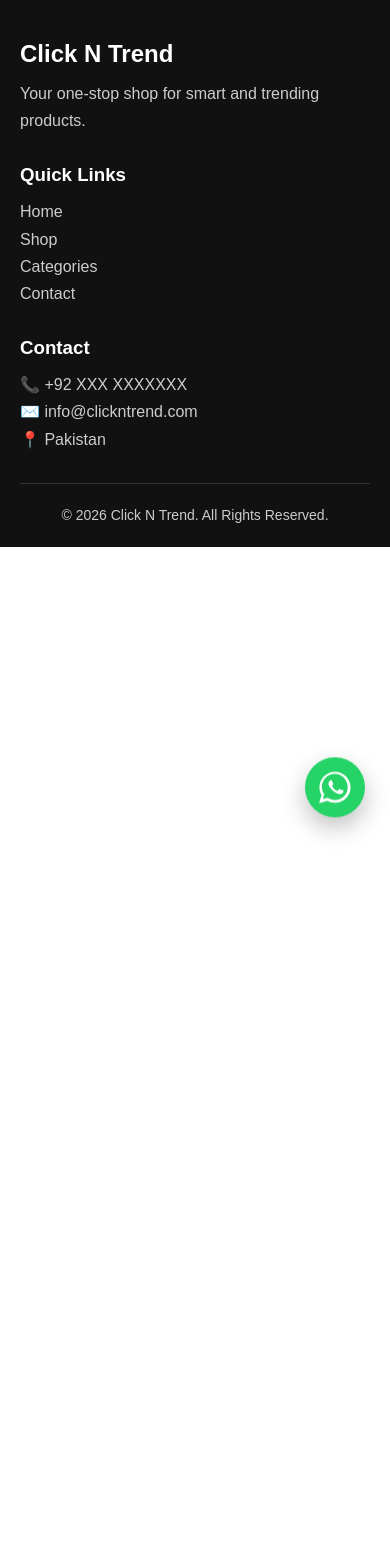
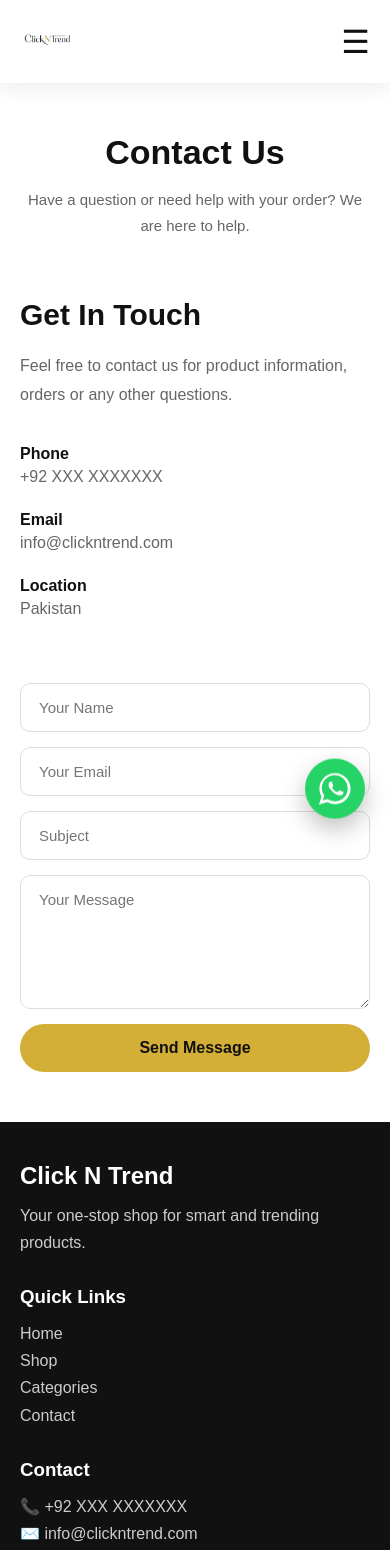
Before and after one commit to muhammadayanjavaid17-sys/Click-N-Trend, a React (Vite) app: page /contact in a window 390 px wide. Shown: the top 1550 px of the page. Before the commit the page ends 844 px from the top, so only its background shows below. Built offline with nearby package versions, Linux system fonts and the light colour scheme.

Commit message:
Fix navigation and mobile layout

```diff
--- a/src/App.jsx
+++ b/src/App.jsx
@@ -10,37 +10,77 @@
 import FloatingWhatsApp from "./components/FloatingWhatsApp";
 import Cart from "./components/Cart";
 import ProductDetails from "./components/ProductDetails";
+import Contact from "./components/Contact";
 
-function Home({
-  search,
-  category,
-  setCategory,
-}) {
+import "./App.css";
+
+
+function Home() {
   return (
     <>
-      <Header
-        search={search}
-        setSearch={() => {}}
-      />
+      <Hero />
+    </>
+  );
+}
 
-      <main>
-        <Hero />
+
+function Shop({ search, category }) {
+  return (
+    <main>
+      <section className="page-section">
+        <h1>Shop</h1>
+        <p>Explore our latest smart and trending products.</p>
+
+        <FeaturedProducts
+          search={search}
+          category={category}
+        />
+      </section>
+    </main>
+  );
+}
+
+
+function CategoriesPage({ category, setCategory }) {
+  return (
+    <main>
+      <section className="page-section">
+        <h1>Shop by Category</h1>
+        <p>Explore products from our different categories.</p>
 
         <Categories
           category={category}
           setCategory={setCategory}
         />
+      </section>
+    </main>
+  );
+}
 
-        <FeaturedProducts
-          search={search}
-          category={category}
-        />
+
+function About() {
+  return (
+    <main>
+      <section className="page-section about-page">
+        <h1>About Click N Trend</h1>
+
+        <p>
+          Welcome to Click N Trend — your one-stop shop for
+          smart, useful and trending products.
+        </p>
+
+        <p>
+          We focus on bringing carefully selected products
+          that make everyday life easier, smarter and more
+          convenient.
+        </p>
 
         <WhyChooseUs />
-      </main>
-    </>
+      </section>
+    </main>
   );
 }
+
 
 function App() {
   const [search, setSearch] = useState("");
@@ -48,31 +88,73 @@
 
   return (
     <div className="app">
+
+      {/* Header stays on every page */}
+      <Header
+        search={search}
+        setSearch={setSearch}
+      />
+
       <Routes>
+
+        {/* HOME */}
         <Route
           path="/"
+          element={<Home />}
+        />
+
+        {/* SHOP */}
+        <Route
+          path="/shop"
           element={
-            <Home
+            <Shop
               search={search}
+              category={category}
+            />
+          }
+        />
+
+        {/* CATEGORIES */}
+        <Route
+          path="/categories"
+          element={
+            <CategoriesPage
               category={category}
               setCategory={setCategory}
             />
           }
         />
 
+        {/* ABOUT */}
+        <Route
+          path="/about"
+          element={<About />}
+        />
+
+        {/* CONTACT */}
+        <Route
+          path="/contact"
+          element={<Contact />}
+        />
+
+        {/* CART */}
         <Route
           path="/cart"
           element={<Cart />}
         />
 
+        {/* PRODUCT DETAILS */}
         <Route
           path="/product/:id"
           element={<ProductDetails />}
         />
+
       </Routes>
 
       <Footer />
+
       <FloatingWhatsApp />
+
     </div>
   );
 }
--- /dev/null
+++ b/src/components/Contact.css
@@ -0,0 +1,119 @@
+.contact-page {
+  width: 100%;
+}
+
+.contact-section {
+  padding: 80px 8%;
+  background: #fff;
+}
+
+.contact-header {
+  text-align: center;
+  max-width: 700px;
+  margin: 0 auto 60px;
+}
+
+.contact-header h1 {
+  font-size: 48px;
+  margin-bottom: 15px;
+  color: #111;
+}
+
+.contact-header p {
+  font-size: 18px;
+  color: #666;
+  line-height: 1.7;
+}
+
+.contact-content {
+  max-width: 1100px;
+  margin: auto;
+  display: grid;
+  grid-template-columns: 1fr 1fr;
+  gap: 60px;
+}
+
+.contact-info h2 {
+  font-size: 30px;
+  margin-bottom: 20px;
+}
+
+.contact-info > p {
+  color: #666;
+  line-height: 1.8;
+  margin-bottom: 35px;
+}
+
+.contact-detail {
+  display: flex;
+  flex-direction: column;
+  gap: 5px;
+  margin-bottom: 25px;
+}
+
+.contact-detail strong {
+  color: #111;
+}
+
+.contact-detail span {
+  color: #666;
+}
+
+.contact-form {
+  display: flex;
+  flex-direction: column;
+  gap: 15px;
+}
+
+.contact-form input,
+.contact-form textarea {
+  width: 100%;
+  box-sizing: border-box;
+  padding: 15px 18px;
+  border: 1px solid #ddd;
+  border-radius: 10px;
+  outline: none;
+  font-size: 15px;
+  font-family: inherit;
+}
+
+.contact-form input:focus,
+.contact-form textarea:focus {
+  border-color: #d4af37;
+}
+
+.contact-form button {
+  border: none;
+  background: #d4af37;
+  color: #111;
+  padding: 15px 25px;
+  border-radius: 30px;
+  font-size: 16px;
+  font-weight: 700;
+  cursor: pointer;
+}
+
+.contact-form button:hover {
+  background: #b89220;
+  color: white;
+}
+
+@media (max-width: 768px) {
+
+  .contact-section {
+    padding: 50px 20px;
+  }
+
+  .contact-header h1 {
+    font-size: 34px;
+  }
+
+  .contact-header p {
+    font-size: 15px;
+  }
+
+  .contact-content {
+    grid-template-columns: 1fr;
+    gap: 40px;
+  }
+}
--- /dev/null
+++ b/src/components/Contact.jsx
@@ -0,0 +1,91 @@
+import "./Contact.css";
+function Contact() {
+  return (
+    <main className="contact-page">
+
+      <section className="contact-section">
+
+        <div className="contact-header">
+          <h1>Contact Us</h1>
+
+          <p>
+            Have a question or need help with your order?
+            We are here to help.
+          </p>
+        </div>
+
+        <div className="contact-content">
+
+          <div className="contact-info">
+
+            <h2>Get In Touch</h2>
+
+            <p>
+              Feel free to contact us for product information,
+              orders or any other questions.
+            </p>
+
+            <div className="contact-detail">
+              <strong>Phone</strong>
+              <span>+92 XXX XXXXXXX</span>
+            </div>
+
+            <div className="contact-detail">
+              <strong>Email</strong>
+              <span>info@clickntrend.com</span>
+            </div>
+
+            <div className="contact-detail">
+              <strong>Location</strong>
+              <span>Pakistan</span>
+            </div>
+
+          </div>
+
+          <form
+            className="contact-form"
+            onSubmit={(e) => {
+              e.preventDefault();
+              alert("Thank you! We will contact you soon.");
+            }}
+          >
+
+            <input
+              type="text"
+              placeholder="Your Name"
+              required
+            />
+
+            <input
+              type="email"
+              placeholder="Your Email"
+              required
+            />
+
+            <input
+              type="text"
+              placeholder="Subject"
+              required
+            />
+
+            <textarea
+              placeholder="Your Message"
+              rows="6"
+              required
+            />
+
+            <button type="submit">
+              Send Message
+            </button>
+
+          </form>
+
+        </div>
+
+      </section>
+
+    </main>
+  );
+}
+
+export default Contact;
--- a/src/components/Header.jsx
+++ b/src/components/Header.jsx
@@ -5,20 +5,28 @@
 import "./Header.css";
 
 function Header({ search, setSearch }) {
-
   const { cart } = useContext(CartContext);
   const [menuOpen, setMenuOpen] = useState(false);
 
+  const closeMenu = () => {
+    setMenuOpen(false);
+  };
+
   return (
-
     <header className="header">
 
+      {/* Logo */}
       <div className="logo">
-        <Link to="/">
-          <img src={logo} alt="Click N Trend" className="logo-img" />
+        <Link to="/" onClick={closeMenu}>
+          <img
+            src={logo}
+            alt="Click N Trend"
+            className="logo-img"
+          />
         </Link>
       </div>
 
+      {/* Mobile Menu Button */}
       <div
         className="menu-toggle"
         onClick={() => setMenuOpen(!menuOpen)}
@@ -26,16 +34,32 @@
         ☰
       </div>
 
+      {/* Navigation */}
       <nav className={menuOpen ? "nav active" : "nav"}>
 
-        <a href="#">Home</a>
-        <a href="#">Shop</a>
-        <a href="#">Categories</a>
-        <a href="#">About</a>
-        <a href="#">Contact</a>
+        <Link to="/" onClick={closeMenu}>
+          Home
+        </Link>
+
+        <Link to="/shop" onClick={closeMenu}>
+          Shop
+        </Link>
+
+        <Link to="/categories" onClick={closeMenu}>
+          Categories
+        </Link>
+
+        <Link to="/about" onClick={closeMenu}>
+          About
+        </Link>
+
+        <Link to="/contact" onClick={closeMenu}>
+          Contact
+        </Link>
 
       </nav>
 
+      {/* Right Side */}
       <div className={menuOpen ? "header-right active" : "header-right"}>
 
         <input
@@ -49,6 +73,7 @@
         <Link
           to="/cart"
           className="cart-btn"
+          onClick={closeMenu}
         >
           Cart ({cart.length})
         </Link>
@@ -56,7 +81,6 @@
       </div>
 
     </header>
-
   );
 }
 
```
